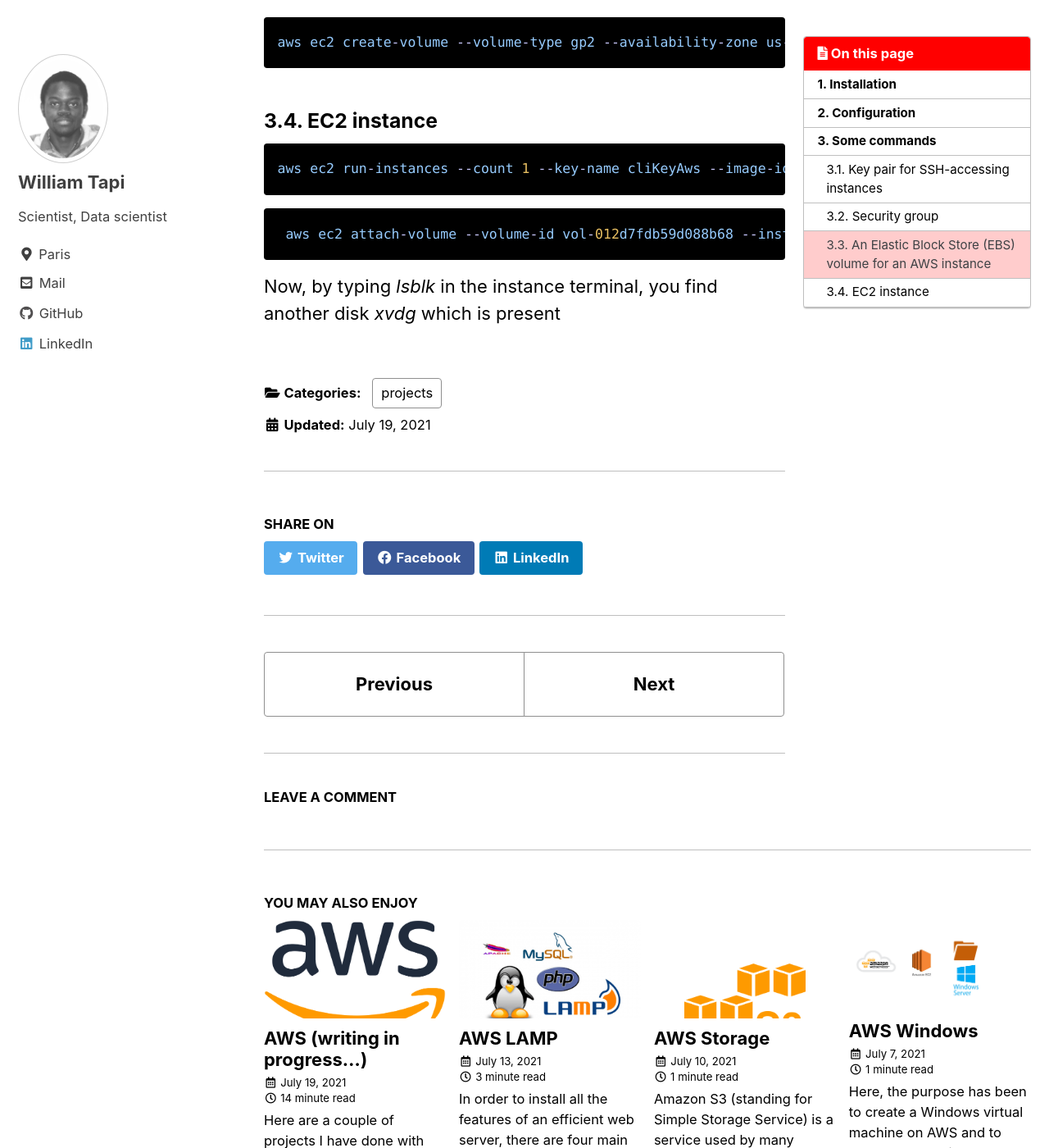
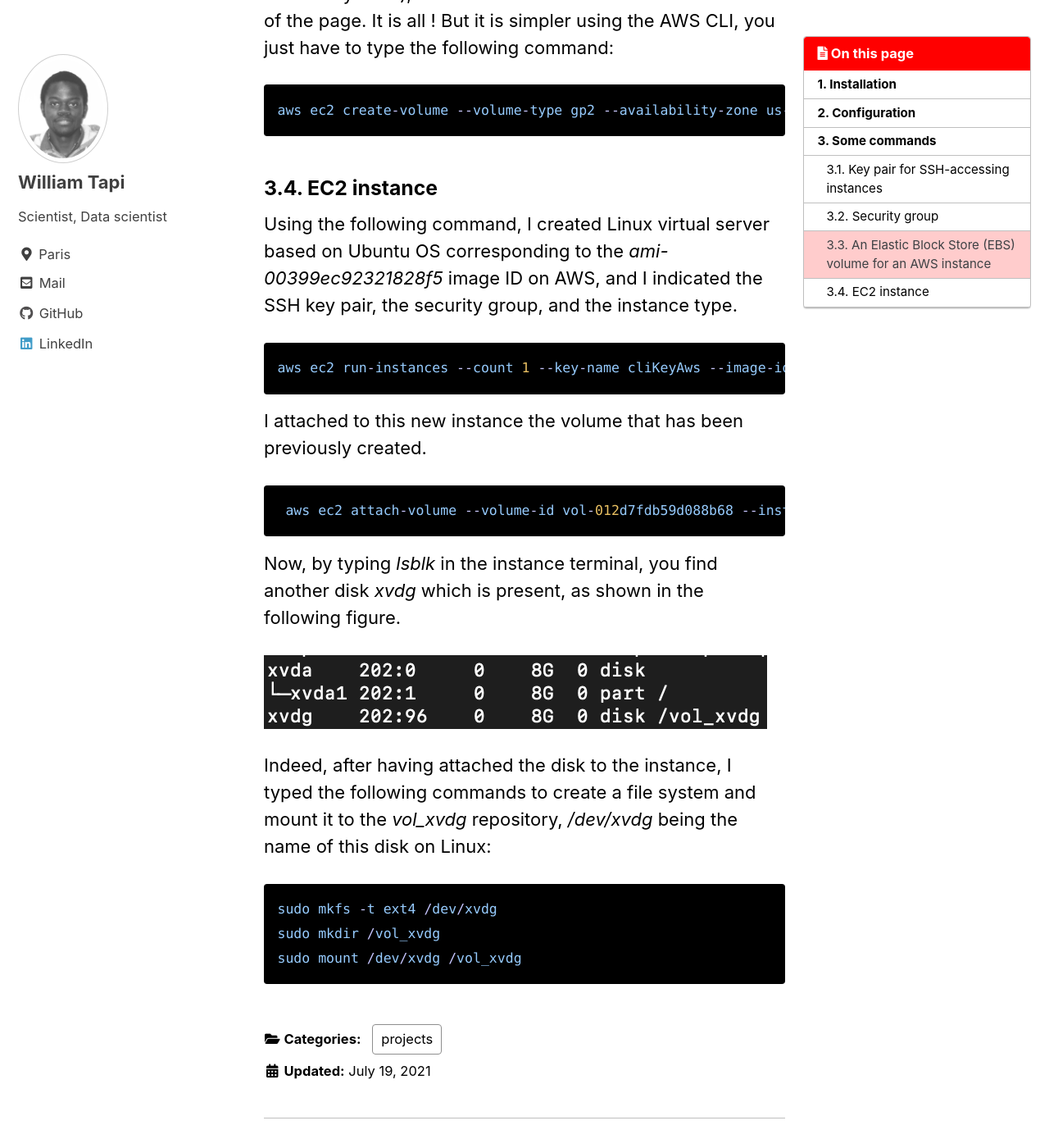
Before and after one commit to Will007-max/Will007-max.github.io, a Jekyll site: the page built from _posts/2021-07-19-aws_CLI.md, in a window 1280 px wide and 1400 px high, scrolled down 3716 px. Shown: the whole window at 82% size. Built offline with Jekyll 4.4.1, drawn with Linux system fonts in a browser that asks for light colours; cached includes are drawn as plain includes; some of the changed text lies outside the part shown.

Commit message:
new changes aws

````diff
--- a/_posts/2021-07-19-aws_CLI.md
+++ b/_posts/2021-07-19-aws_CLI.md
@@ -86,7 +86,7 @@
 ```js
 aws ec2 create-security-group --group-name cli-secu-group --description "created using CLI" --vpc-id vpc-1b9ffa70
 ```
-where here *vpc-1b9ffa70* is the ID of my default VPC on AWS.
+where here *vpc-1b9ffa70* is the ID of my default VPC that is available on AWS.
 
 As by default all inbound traffic is forbidden, it is good to add new inbound roles to
 allow traffic. I like to allow SSH connection from my computer, and HTTP and HTTPS
@@ -97,6 +97,9 @@
 aws ec2 authorize-security-group-ingress --group-id sg-02e16e366db1862c1 --protocol tcp --port 80 --cidr 0.0.0.0/0
 aws ec2 authorize-security-group-ingress --group-id sg-02e16e366db1862c1 --protocol tcp --port 443 --cidr 0.0.0.0/0
 ```
+Here, *sg-02e16e366db1862c1* is the ID of the just-created security group.
+
+
 ### 3.3. An Elastic Block Store (EBS) volume for an AWS instance
 
 EBS volume is just like an additional storage that can be attached to an AWS
@@ -113,13 +116,29 @@
 
 ### 3.4. EC2 instance
 
+Using the following command, I created  Linux virtual server based on Ubuntu OS corresponding to the *ami-00399ec92321828f5* image ID on AWS, and I indicated the
+SSH key pair, the security group, and the instance type.
+
 ```js
 aws ec2 run-instances --count 1 --key-name cliKeyAws --image-id ami-00399ec92321828f5 --security-group-id sg-02e16e366db1862c1 --instance-type t2.micro
 ```
+I attached to this new instance the volume that has been previously created.
 
 ```js
  aws ec2 attach-volume --volume-id vol-012d7fdb59d088b68 --instance-id i-0310322799e25a6d2 --device /dev/sdg
 ```
 
 Now, by typing *lsblk* in the instance terminal, you find another disk *xvdg*
-which is present
+which is present, as shown in the following figure.
+
+![Image](/assets/images/aws_cli_mount.png#center)
+
+Indeed, after having attached the disk to the instance, I typed the following
+commands to create a file system and mount it to the *vol_xvdg* repository,
+*/dev/xvdg* being the name of this disk on Linux:
+
+```js
+sudo mkfs -t ext4 /dev/xvdg
+sudo mkdir /vol_xvdg
+sudo mount /dev/xvdg /vol_xvdg
+```
````
Also changed, not shown: assets/images/aws_cli_mount.png (added).
